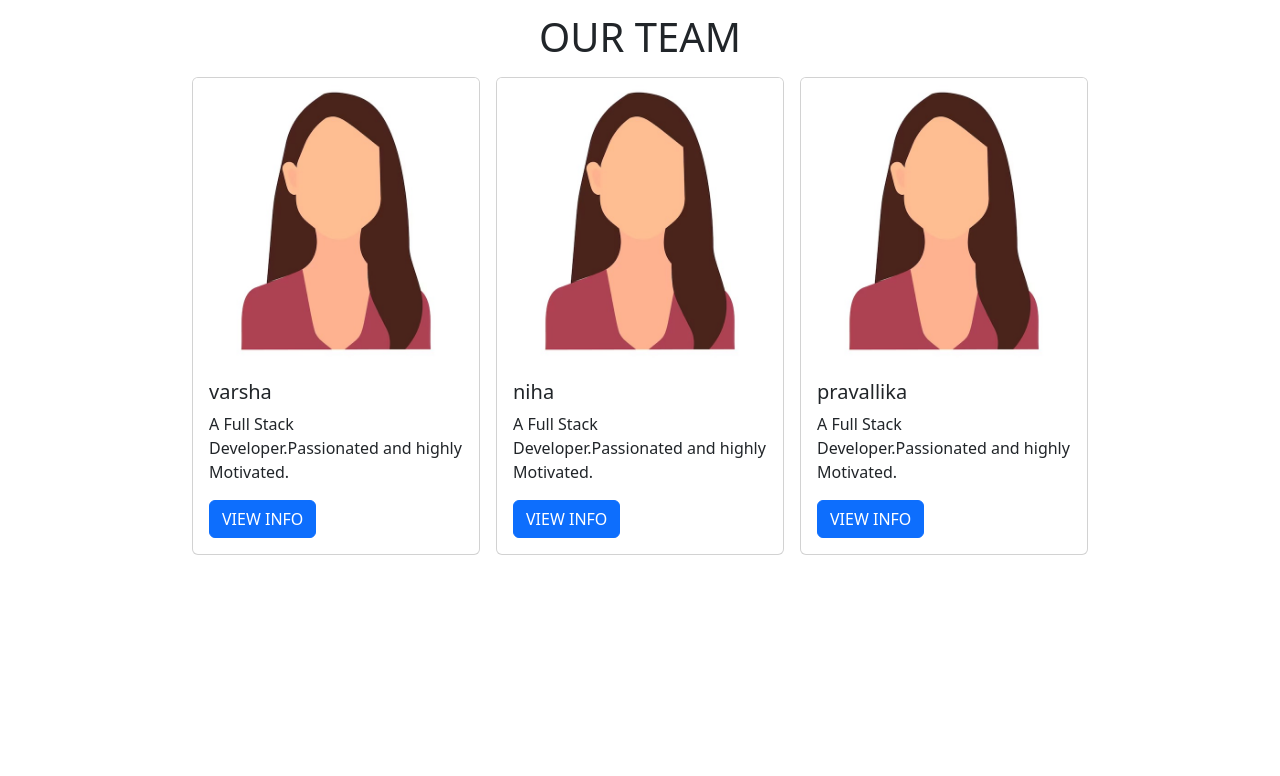
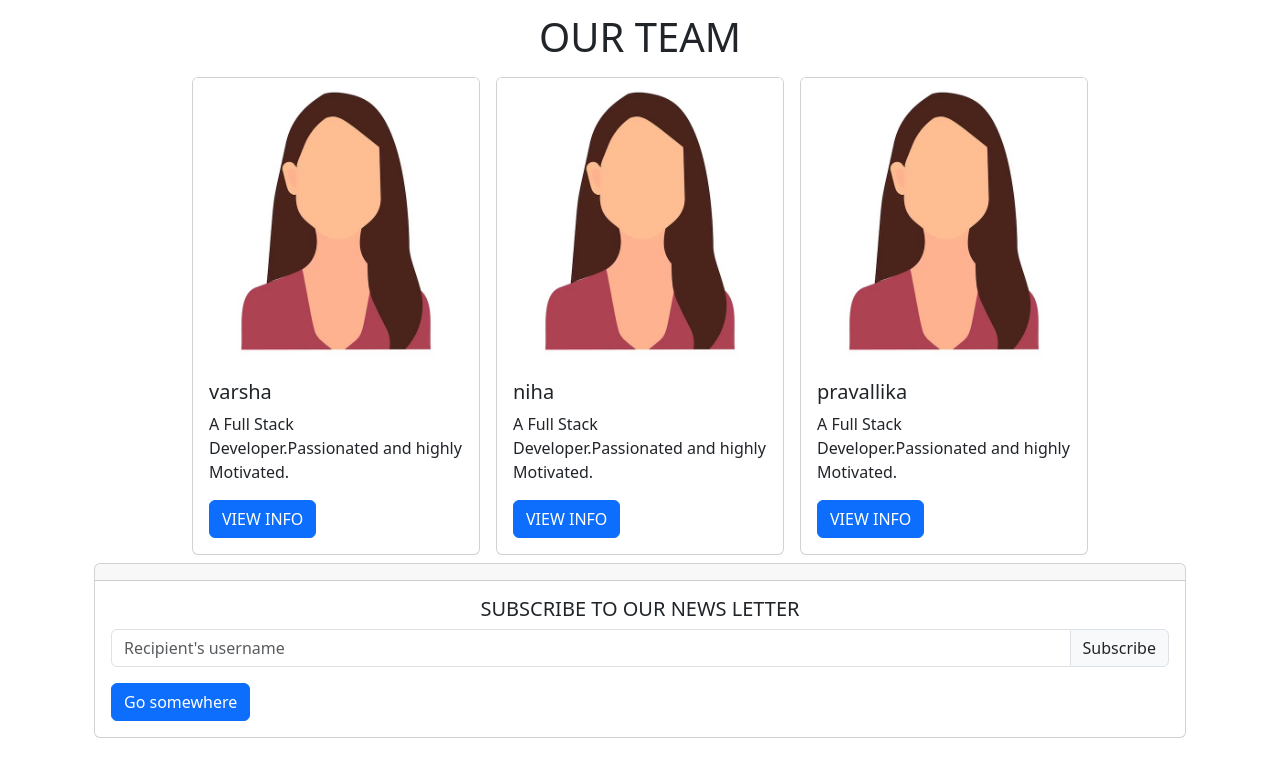
Before and after one commit to podilisneha/shoe-store, a plain HTML site: page index.html in a window 1280 px wide. Shown: the part 1506-2282 px from the top of the page. Before the commit the page ends 2117 px from the top, so only its background shows below. Drawn offline with nearby package versions, Linux system fonts and the light colour scheme.

Commit message:
Update index.html

```diff
--- a/index.html
+++ b/index.html
@@ -167,6 +167,22 @@ background: linear-gradient(to right, #1565C0, #b92b27); /* W3C, IE 10+/ Edge, F
             </div>
           </div>
          </div>
+         <div>
+          <div class="card">
+            <div class="card-header">
+
+            </div>
+            <div class="card-body">
+              <h5 class="card-title al\
+               text-center">SUBSCRIBE TO OUR NEWS LETTER              </h5>
+              <div class="input-group mb-3">
+                <input type="text" class="form-control" placeholder="Recipient's username" aria-label="Recipient's username" aria-describedby="basic-addon2">
+                <span class="input-group-text" id="basic-addon2">Subscribe</span>
+              </div>
+              <a href="#" class="btn btn-primary">Go somewhere</a>
+            </div>
+          </div>
+         </div>
 
       </div>
 
```
